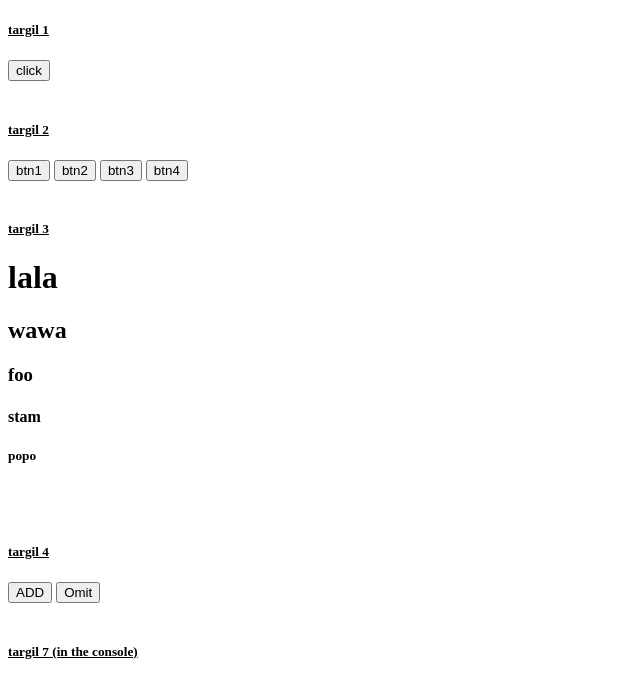
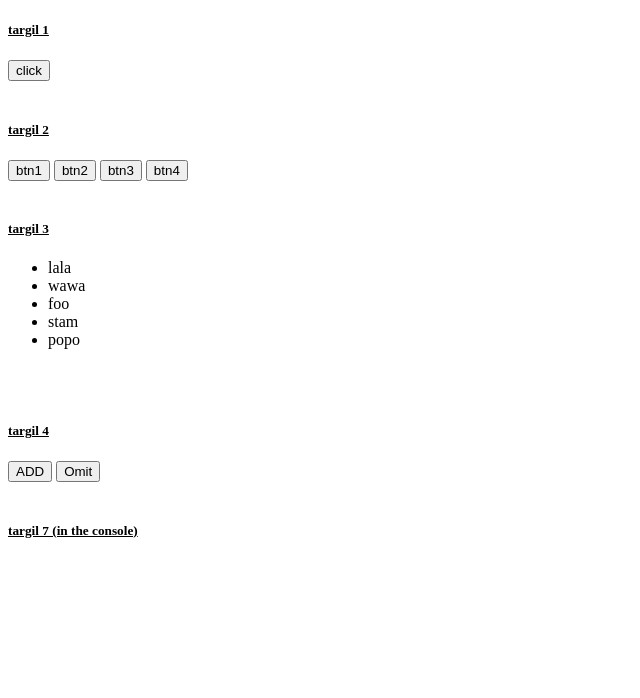
Before and after one commit to yakov133/17-8, a plain HTML site: page index.html in a window 1280 px wide. Shown: the whole page, without its empty margins (0-640 px from the left). Drawn offline with Linux system fonts and the light colour scheme.

Commit message:
theerd  commit with targil 3

```diff
--- a/index.html
+++ b/index.html
@@ -19,13 +19,13 @@
     <br>
     <br>
     <h5><u>targil 3</u></h5>
-    <div>
-        <h1 class="targil3" >lala</h1>
-        <h2 class="targil3" >wawa</h2>
-        <h3 class="targil3" >foo</h3>
-        <h4 class="targil3" >stam</h4>
-        <h5 class="targil3" >popo</h5>
-    </div>
+    <ul>
+        <li class="targil3" >lala</li>
+        <li class="targil3" >wawa</li>
+        <li class="targil3" >foo</li>
+        <li class="targil3" >stam</li>
+        <li class="targil3" >popo</li>
+    </ul>
     <br>
     <br>
     <h5><u>targil 4</u></h5>
```
